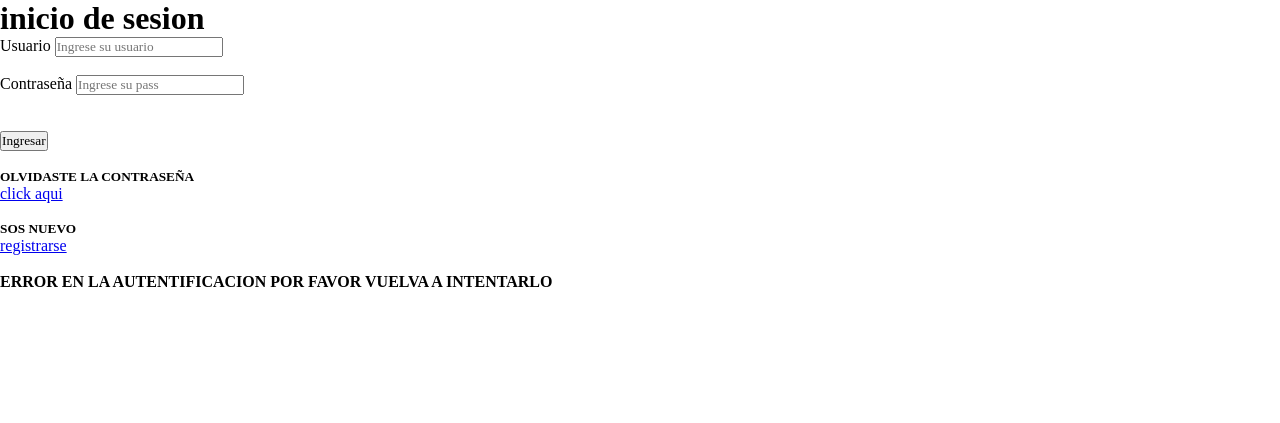
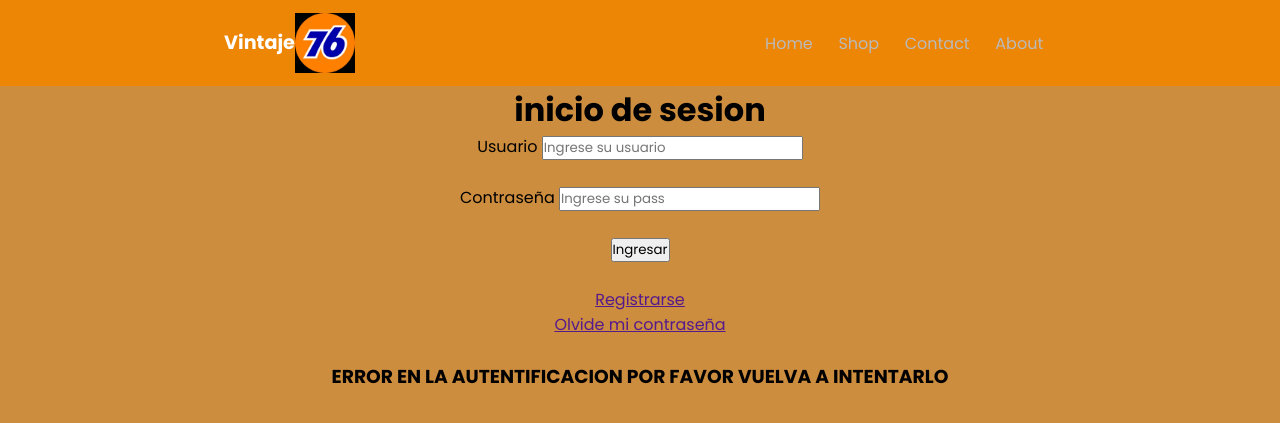
Before and after one commit to Ricoy2024/pruebapps, a PHP site: page /pruebapps/validar.php in a window 1280 px wide. Shown: the top 423 px of the page. Run offline with PHP 8.4, Linux system fonts and the light colour scheme; data comes from the database, SQL or seed files in the repository; data that the repository does not hold is empty.

Commit message:
mas cambios

```diff
--- a/pps/heater.php
+++ b/pps/heater.php
@@ -1,4 +1,3 @@
-
 <!DOCTYPE html>
 <html lang="en">
 <head>
@@ -13,11 +12,12 @@
     <!-- Es la imagen que muestra en la pestaña el navegador icono .-->
 
 </head>
-
-    <header>
+<body class="bg-drak2">
+    <header class="bg-dark">
     <div class="container d-flex justify-content-between align-center">
-        <a class="logo" href="" >
-         Vintaje 76
+        <a class="logo d-flex align-center" href="" >
+         Vintaje
+         <img class="w-60" src="./imagen/logo_vintaje.jpg" alt="">
         </a>
         <nav>
             <ul class="d-flex">
@@ -25,13 +25,13 @@
                     <a href="login_admin.php" class="nav-item">Home</a>
                 </li>
                 <li>
-                    <a href="" class="nav-item">Shop</a>
+                    <a href="index.php" class="nav-item">Shop</a>
                 </li>
                 <li>
-                    <a href="" class="nav-item">Contact</a>
+                    <a href="index.php" class="nav-item">Contact</a>
                 </li>
                 <li>
-                    <a href="" class="nav-item">About</a>
+                    <a href="index.php" class="nav-item">About</a>
                 </li>
             </ul>
         </nav>
@@ -41,4 +41,5 @@
     </header>
 
 
+</body>
 </html>
--- a/pps/home.php
+++ b/pps/home.php
@@ -1 +1,7 @@
 <?php include('heater.php')?>
+
+
+<div class="text-center ">
+pagina en proceso
+
+</div>
--- a/pps/index.php
+++ b/pps/index.php
@@ -18,7 +18,7 @@
     <div class="container d-flex justify-content-between align-center">
         <a class="logo d-flex align-center" href="" >
          Vintaje
-         <img class="w-60" src="./imagen/logo_vintaje.jpg" alt="">
+         <img class="w-60" src="./imagen/logo_vintaje76.png" alt="">
         </a>
         <nav>
             <ul class="d-flex">
@@ -113,8 +113,8 @@
 <!-- de aca para abajo tendria q cortar para el footer-->
  <footer class="bg-dark">
     <div class="container d-flex display-colum align-center py-3">
-
-    <img class="w-60 mb-2" src="./imagen/logo_vintaje.jpg" alt="">
+             <!--container d-flex justify-content-between align-center-->
+    <img class="w-60 mb-2" src="./imagen/logo_vintaje76.png" alt="">
             <div class="text-center text-grey-500 mb-2">Lorem ipsum dolor, sit amet consectetur adipisicing elit. Expedita assumenda quas minima culpa eum nobis.</div>
             <ul class="mb-2 d-flex sistemap">
                 <li>
--- a/pps/login_admin.php
+++ b/pps/login_admin.php
@@ -1,3 +1,4 @@
+<?php include('heater.php')?>
 <!DOCTYPE html>
 <html lang="en">
 <head>
@@ -7,6 +8,7 @@
     <link rel="stylesheet" href="style.css">
 </head>
 <body>
+  <div class="text-center ">
     <form action="validar.php" method="post">
         <h1> inicio de sesion </h1>
         <p>Usuario <input type="text" placeholder="Ingrese su usuario" name="usuario"></p>
@@ -14,35 +16,30 @@
         <p>Contraseña <input type="password" placeholder="Ingrese su pass" name="dni"></p>
 
         <br>
-        <br>
         <input type="submit" value="Ingresar">
         <br>
-
-
-        <div class="card" style="width: 18rem;">
- <br>
-  <div class="card-body">
+        <br>
+        <a href=""> Registrarse</a>
+        <br>
+        <a href=""> Olvide mi contraseña</a>
+<!--
+        <div class="card " style="width: 18rem;">
+        <br>
+  <div class="card-body ">
     <h5 class="card-title">OLVIDASTE LA CONTRASEÑA</h5>
-
     <a href="#" class="btn btn-primary stretched-link">click aqui</a>
   </div>
-</div>
+  <br>
 
-
-<br>
   <div class="card-body">
     <h5 class="card-title">SOS NUEVO</h5>
-
     <a href="#" class="btn btn-primary stretched-link">registrarse</a>
   </div>
 </div>
-
-
-
-
-
-
+-->
 
     </form>
+    </div>
+
 </body>
 </html>
--- a/pps/style.css
+++ b/pps/style.css
@@ -3,12 +3,12 @@
     padding: 0;
     font-family:"poppins";
 }
-.bg-dark{ /* vamos  a utilizarlo de color para el heather y footer*/
-    background-color:#211c10;
+.bg-dark{ /* vamos  a utilizarlo de color para el heather y footer dice dark pero seria orange*/
+    background-color:#ed8505;
 }
 
-.bg-drak2{ /* vamos  a utilizarlo de color para el heather y footer*/
-    background-color:#363122;
+.bg-drak2{ /* vamos  a utilizarlo de color para el heather y footer dice dark pero seria orange*/
+    background-color:#cd8d3e;
 }
 /* color del header*/
 header{
@@ -102,7 +102,7 @@
     height: 100%;
     width: 100%;
     position: absolute;
-    background: linear-gradient(180deg,rgba(11,15,25,0.28)0%, rgba(11,15,25,0.48)100%);
+    background: linear-gradient(180deg,rgba(11,15,25,0.08)0%, rgba(11,15,25,0.18)100%);
 
 }
 .z-index{
--- a/pps/validar.php
+++ b/pps/validar.php
@@ -18,7 +18,7 @@
 
 ?>
 <br>
-  <h4 class="bad">ERROR EN LA AUTENTIFICACION POR FAVOR VUELVA A INTENTARLO</h4>
+  <h3 class="bad text-center">ERROR EN LA AUTENTIFICACION POR FAVOR VUELVA A INTENTARLO</h3>
 
 <?php
 }
```
Also changed, not shown: pps/imagen/logo_vintaje76.png (added).
